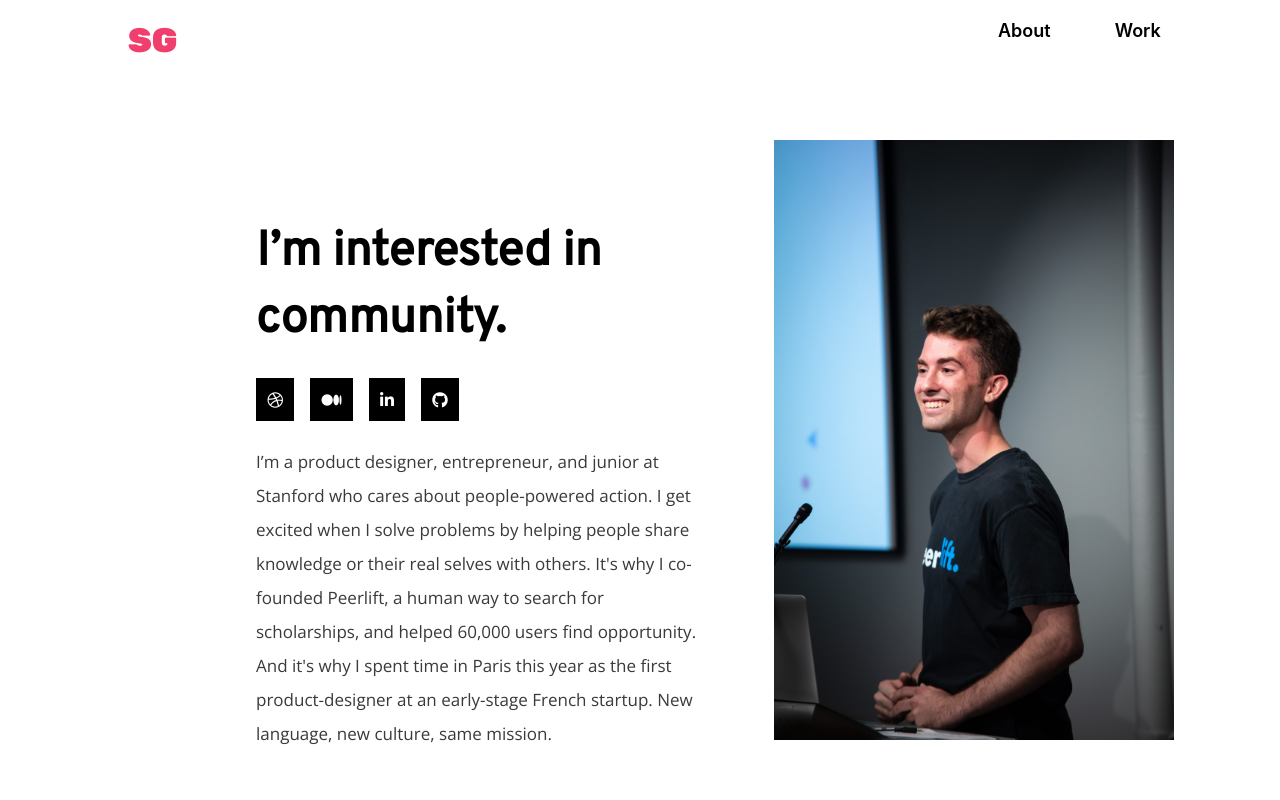
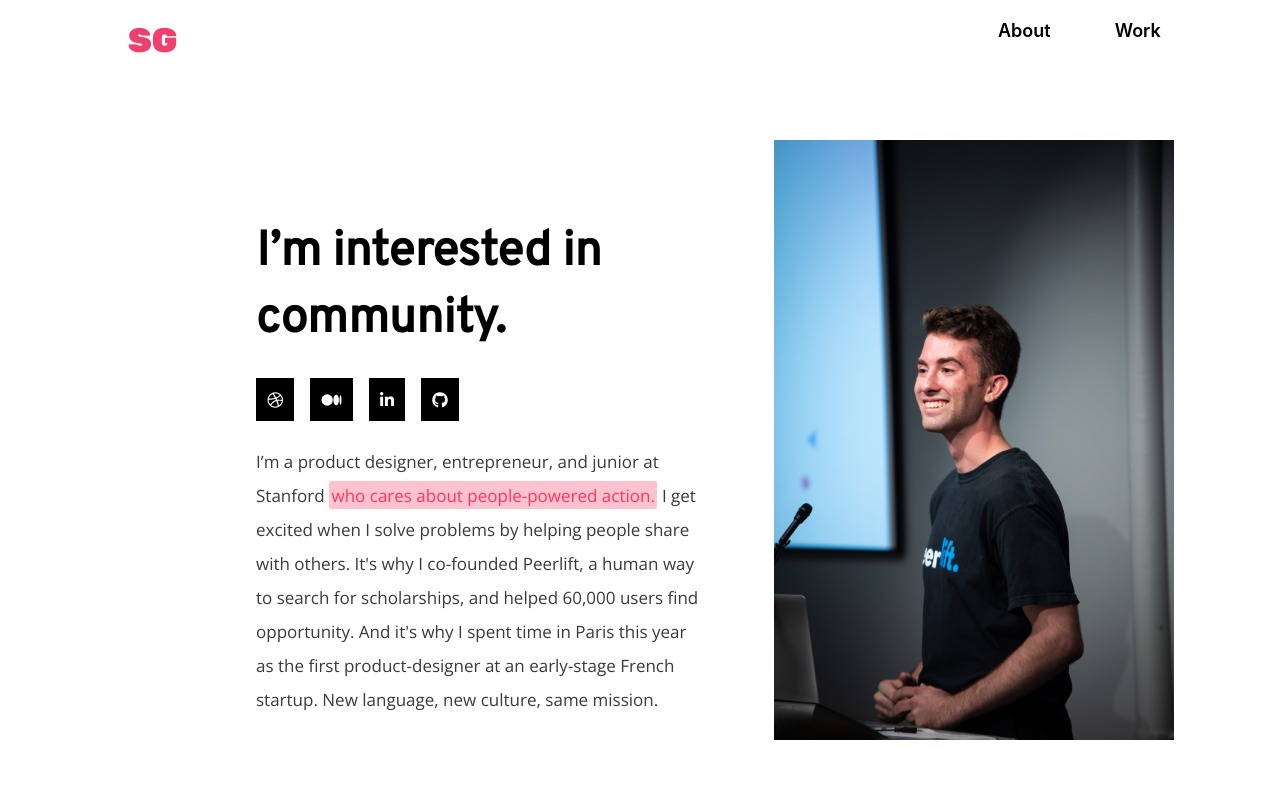
Before and after one commit to samjgorman/portfolio_new, a React (Create React App) app: page /about in a window 1280 px wide. Shown: the top 800 px of the page. Built offline with nearby package versions, Linux system fonts and the light colour scheme.

Commit message:
resizing and highlight in about

```diff
--- a/src/containers/App.js
+++ b/src/containers/App.js
@@ -35,9 +35,8 @@ font-size: 24px;
 
 @media (max-width: 550px) {
   font-size: 18px;
-}
+}`;
 
-`;
 class App extends Component {
   //adding constructor from tut
   constructor(props){
@@ -82,7 +81,7 @@ class App extends Component {
 
     <FeatureRev
     image = "./images/pink@2x.png"
-    tag = "FULL-STACK"
+    tag = "FULL STACK"
     title = "Peerlift Connect"
     text = "A human way to discover scholarships and summer programs."
     shade = "255, 109, 150, 0.5"
--- a/src/containers/about.css
+++ b/src/containers/about.css
@@ -5,6 +5,13 @@
 
 }
 
+mark{
+    color: #ff3560;
+    background-color: rgba(255,53,96, 0.3);
+
+    padding: 0.15em;
+    border-radius: 2px;
+}
 
 
 @media (max-width: 1200px) {
--- a/src/containers/about.js
+++ b/src/containers/about.js
@@ -6,6 +6,8 @@ import MyNavbar from "../components/nav";
 import sam from '../images/sam.jpg';
 import Paragraph from "../components/paragraph";
 import Social from "../components/social";
+import { BrowserRouter as Router, Route,Link, Switch } from 'react-router-dom';
+
 
 
 
@@ -74,6 +76,12 @@ const TextWrapper = styled.div`
     padding-right: 5%;
     width: 30em;
 
+    @media (max-width: 1200px) {
+
+      padding-top: 0em;
+      width: 100%;
+
+     }
 
     @media (max-width: 800px) {
      padding-bottom: 2em;
@@ -152,7 +160,7 @@ const About = ( ) => {
                  <Social image = "fab fa-github"
                 link = "https://github.com/samjgorman"/>
         </SocialWrapper>
-        <Text>I’m a product designer, entrepreneur, and junior at Stanford who cares about people-powered action.   I get excited when I solve problems by helping people share knowledge or their real selves with others.  It's why I co-founded Peerlift, a human way to search for scholarships, and helped 60,000 users find opportunity.   And it's why I spent time in Paris this year as the first product-designer at an early-stage French startup. New language, new culture, same mission.</Text>
+        <Text>I’m a product designer, entrepreneur, and junior at Stanford <mark>who cares about people-powered action.</mark>   I get excited when I solve problems by helping people share with others.  It's why I co-founded Peerlift, a human way to search for scholarships, and helped 60,000 users find opportunity.   And it's why I spent time in Paris this year as the first product-designer at an early-stage French startup. New language, new culture, same mission.</Text>
       </TextWrapper>
       <ImageWrapper> <img className = "about-img" src ={sam} />   </ImageWrapper>
     </Wrapper>
```
